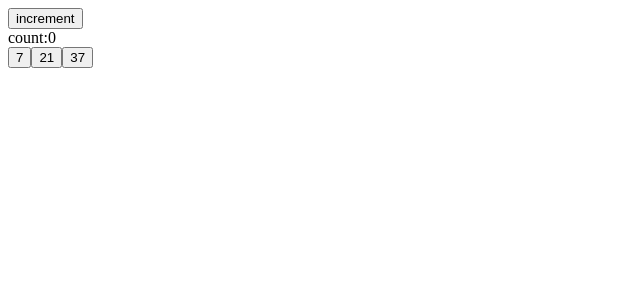
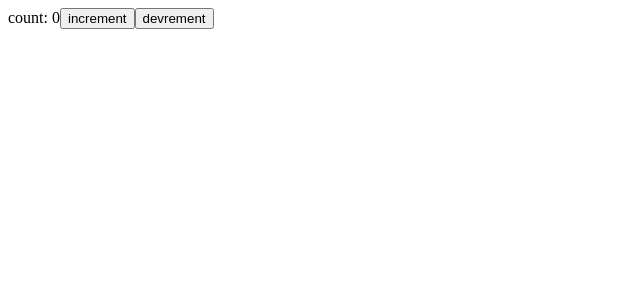
Before and after one commit to frankmaruf/react-hooks, a React (Create React App) app: page / in a window 1280 px wide. Shown: the top 300 px of the page, without its empty margins (0-640 px from the left). Built offline with nearby package versions, Linux system fonts and the light colour scheme.

Commit message:
useReducer

```diff
--- a/src/App.js
+++ b/src/App.js
@@ -1,15 +1,10 @@
 import React, { useState } from "react"
-import Home from "./components/Home"
-import UseCallBack from "./components/UseCallBack"
-import UseEffect from "./components/UseEffect"
-import UseRef from "./components/UseRef"
-import UseState from "./components/UseState"
+import UseReducer from "./components/UseReducer";
 function App() {
-  const [count,setCount] = useState(0);
 
   return (
     <>
-    <UseCallBack/>
+    <UseReducer/>
     </>
   );
 }
--- /dev/null
+++ b/src/components/UseReducer.js
@@ -0,0 +1,30 @@
+import React, { useReducer } from 'react'
+
+const UseReducer = () => {
+
+
+    const reducer = (state, action) => {
+        switch(action.type){
+            case "increment":
+                return state + 1;
+            case "decrement":
+                return state - 1;
+            default:
+                return state
+        }
+    }
+    const [count, dispatch] = useReducer(reducer,0)
+    return (
+        <div>
+            count: {count}
+            <button
+            onClick={()=>dispatch({type: 'increment'})}
+            >increment</button>
+            <button
+            onClick={()=>dispatch({type: 'decrement'})}
+            >devrement</button>
+        </div>
+    )
+}
+
+export default UseReducer
```
